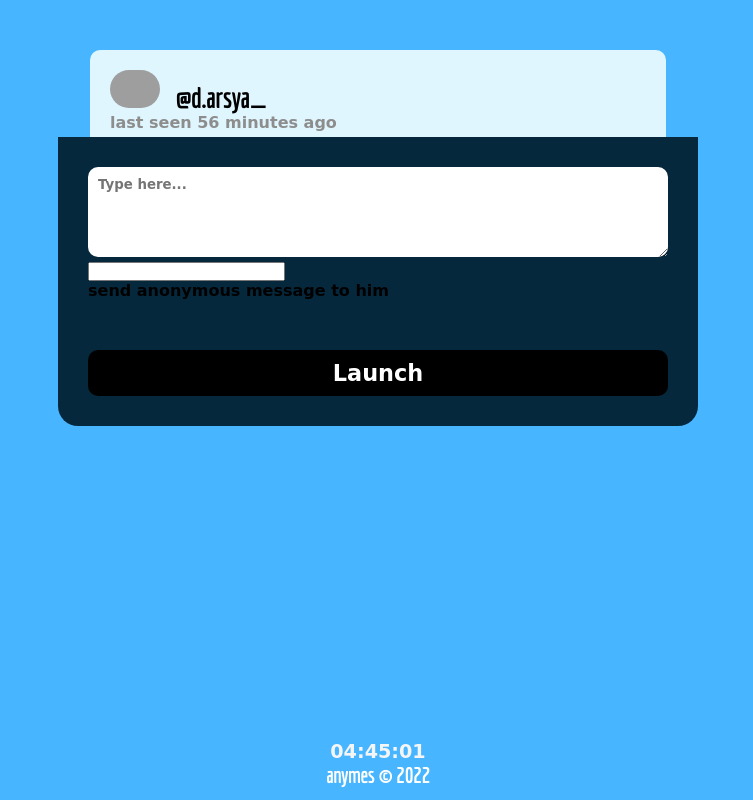
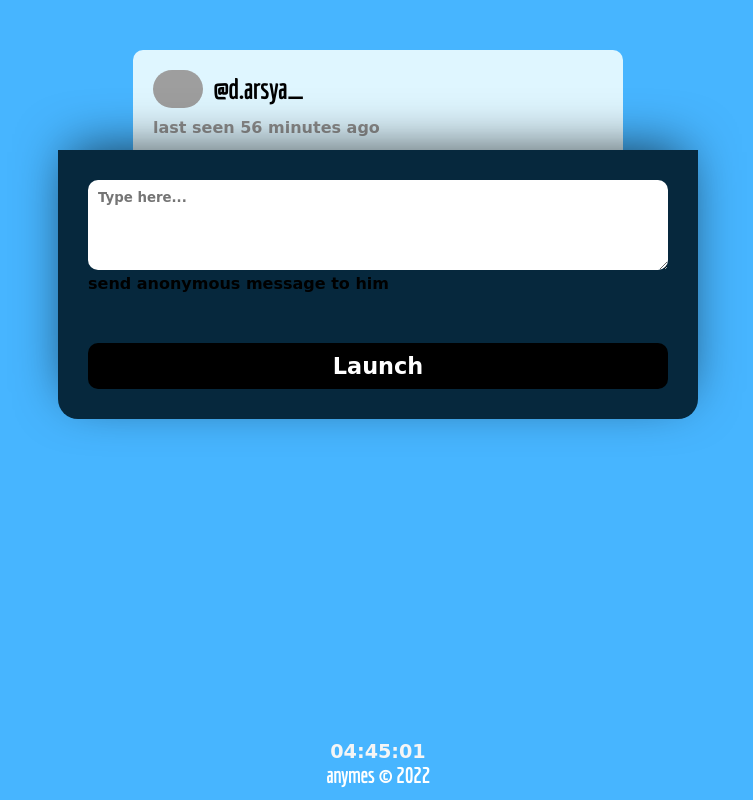
Before and after one commit to d-arsya/d-arsya.github.io, a PHP site: page / in a window 1280 px wide. Shown: the whole page, without its empty margins (262-1015 px from the left). Run offline with PHP 8.4, Linux system fonts and the light colour scheme; some web fonts are replaced; grey boxes are pictures that could not be loaded.

Commit message:
Update styleSecret.css

```diff
--- a/styleSecret.css
+++ b/styleSecret.css
@@ -8,6 +8,7 @@
     box-sizing: border-box;
     color: black;
     text-decoration: none;
+    border: 0;
 }
 body{
     width: 100vw;
@@ -18,25 +19,33 @@
 }
 .container{
     width: 700px;
-    /* background-color: rgb(255, 255, 255); */
     height: 100%;
     padding: 50px 30px 0px 30px;
     position: relative;
 }
+/*<<<<----TOP CARD---->>>>*/
 .topCard{
     border-radius: 10px 10px 0px 0px;
     padding: 20px 20px 5px 20px;
     margin: auto;
-    width: 90%;
+    width: 70%;
     background-color:rgb(223, 246, 255);
+    height: 200px;
+    position: absolute;
+    left: 15%;
+    z-index: -1;
+    animation: profile 2s;
 }
-.profile{
+@keyframes profile{
+    0%{top: 150px;}
+    100%{top: 40px;}
+}
+.bio{
     display: flex;
     flex-wrap: nowrap;
     align-items: center;
     margin-bottom: 10px;
 }
-.igLink{font-family: 'Economica', sans-serif;font-size: 1.7em;}
 img{
     margin-right: 10px;
     width: 50px;
@@ -44,21 +53,50 @@
 }
 .tip{color: rgb(141, 141, 141);}
 .tip span{color: rgb(141,141,141);}
+.igLink{font-family: 'Economica', sans-serif;font-size: 1.7em;color: black;text-decoration: none;}
+.btn {
+    display: inline-block;
+    margin-top: 5px;
+    width: 15px;
+    height: 15px;
+  }
+  .btn div {
+    box-sizing: border-box;
+    display: block;
+    position: absolute;
+    width: 15px;
+    height: 15px;;
+    border: solid rgb(223, 246, 255) 2px;
+    border-radius: 50%;
+    animation: btn 1.2s cubic-bezier(0.5, 0, 0.5, 1) infinite;
+    border-color: #fff transparent transparent transparent;
+  }
+  .btn div:nth-child(1) {animation-delay: -0.45s;}
+  .btn div:nth-child(2) {animation-delay: -0.3s;}
+  .btn div:nth-child(3) {animation-delay: -0.15s;}
+  @keyframes btn {
+      0% {transform: rotate(0deg);}
+      100% {transform: rotate(360deg);}
+    }
+.hide{display: none;}
 .downCard{
+    box-shadow: -1px -12px 53px -14px rgba(0,0,0,0.75);
+    -webkit-box-shadow: -1px -12px 53px -14px rgba(0,0,0,0.75);
+    -moz-box-shadow: -1px -12px 53px -14px rgba(0,0,0,0.75);
     background-color: rgb(6, 40, 61);
     border-radius: 0px 0px 20px 20px;
     padding: 30px;
+    position: relative;
+    top: 100px;
 }
 textarea{
     width: 100%;
     height: 90px;
     padding: 10px;
-    border:0;
     border-radius: 10px;
 }
 .submit{
     background-color: rgb(0, 0, 0);
-    border: 0;
     padding: 10px;
     border-radius: 10px;
     width: 100%;
@@ -79,6 +117,7 @@
     color: whitesmoke;
     font-size: 1.2em;
 }
+#time{visibility: hidden;display: none;}
 .footerTip{
     font-family: "Economica";
     font-size: 1.3em;
@@ -91,11 +130,8 @@
     border: 0;
     padding: 10px;
     border-radius: 10px;
-    width: 40%;
+    width: 100%;
     font-size: 1.4em;
-    margin: 50px 4% 0px 4%;
+    margin-top: 5%;
     color: white;
 }
-@media only screen and (max-width: 768px) {
-
-  }
```
